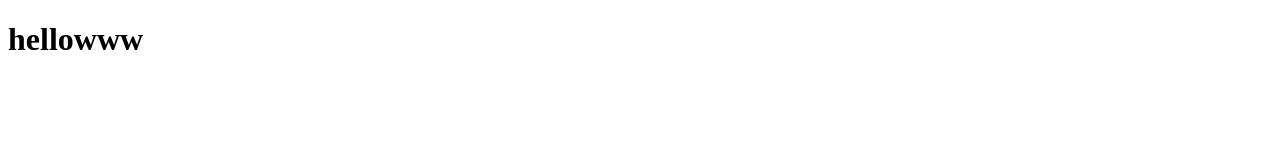
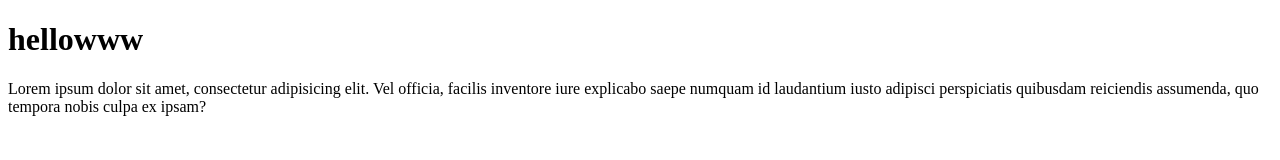
Before and after one commit to hasnanhaq/git-test, a plain HTML site: page index.html in a window 1280 px wide. Drawn offline with Linux system fonts and the light colour scheme.

Commit message:
tambah p

```diff
--- a/index.html
+++ b/index.html
@@ -6,5 +6,6 @@
 </head>
 <body>
 	<h1>hellowww</h1>
+	<p>Lorem ipsum dolor sit amet, consectetur adipisicing elit. Vel officia, facilis inventore iure explicabo saepe numquam id laudantium iusto adipisci perspiciatis quibusdam reiciendis assumenda, quo tempora nobis culpa ex ipsam?</p>
 </body>
 </html>
```
